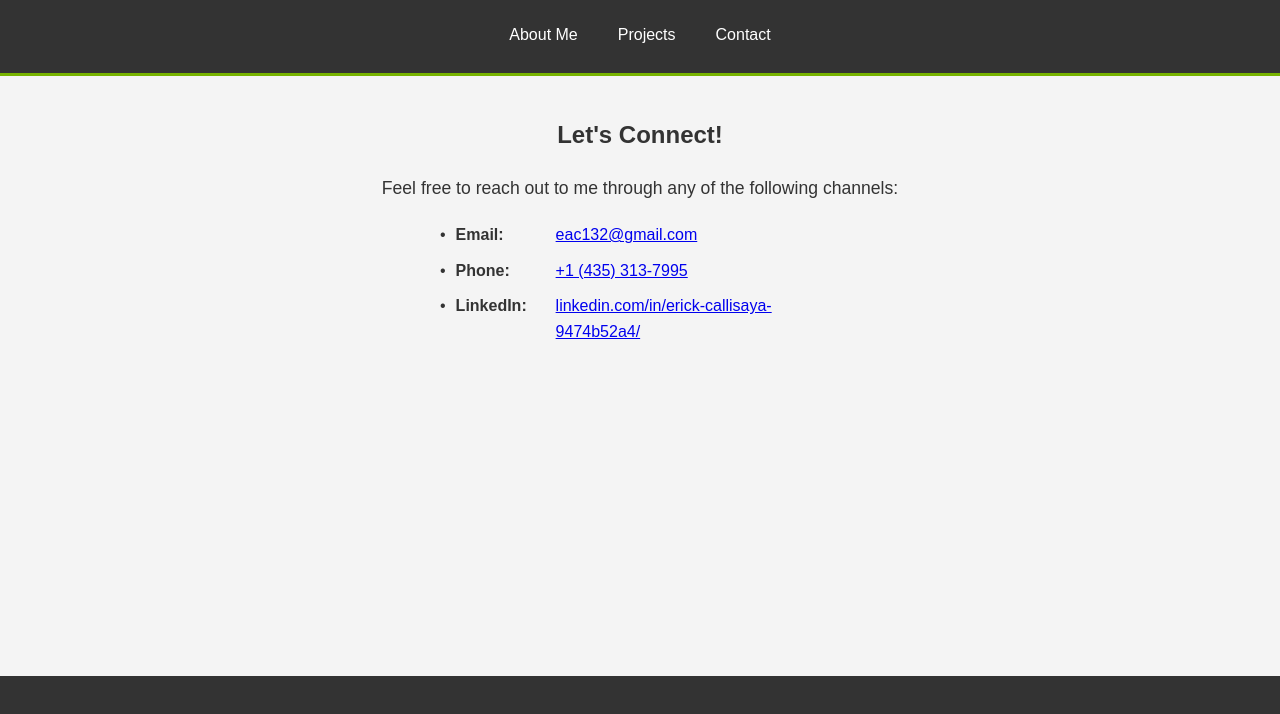
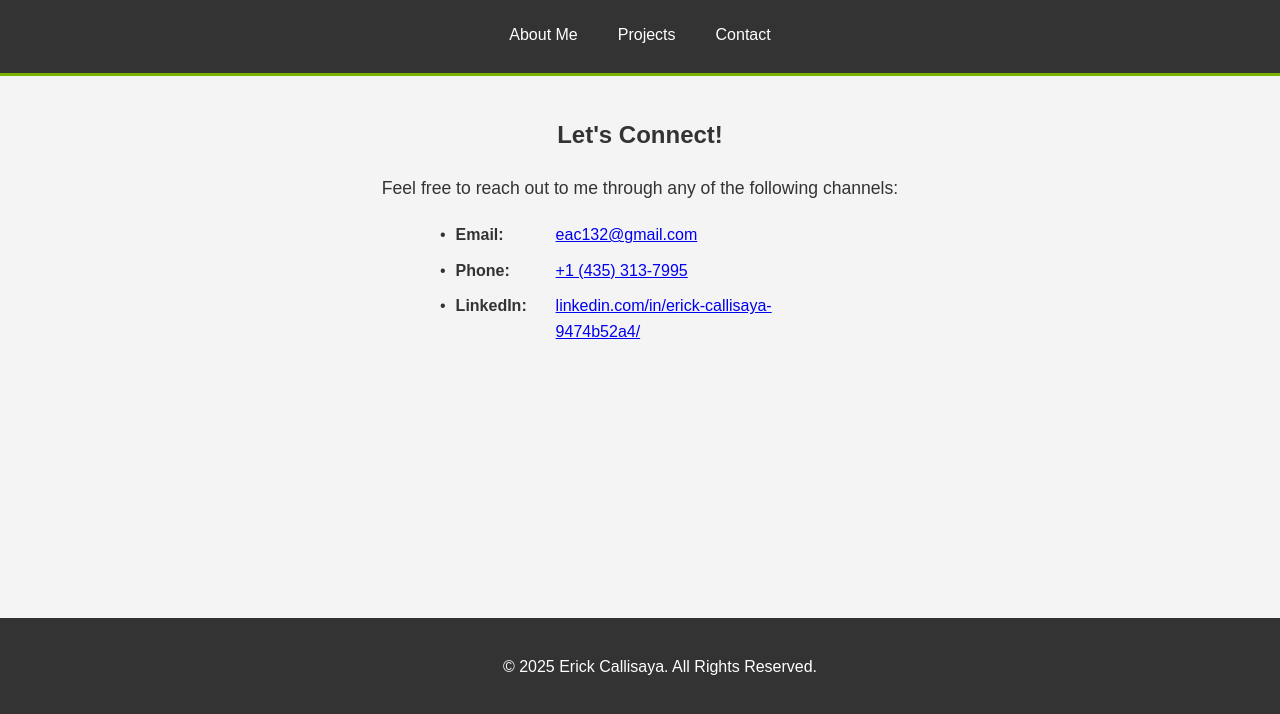
Before and after one commit to Identicalwheel5/Identicalwheel5.github.io, a plain HTML site: page contact.html in a window 1280 px wide. Shown: the part 84-798 px from the top of the page. Drawn offline with Linux system fonts and the light colour scheme.

Commit message:
bring it back 2
brought back the footer all rights for me

```diff
--- a/contact.html
+++ b/contact.html
@@ -127,6 +127,7 @@
     </section>
 
     <footer>
+      <p>&copy; 2025 Erick Callisaya. All Rights Reserved.</p>
         </footer>
 </body>
 </html>
```
